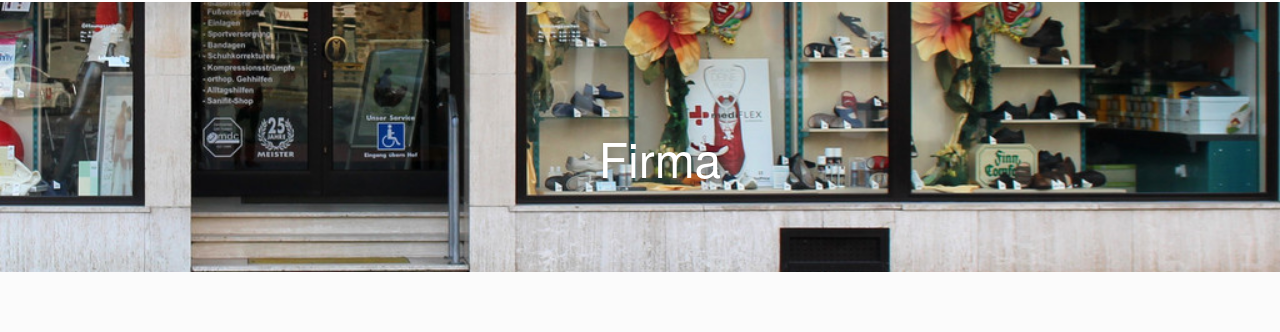
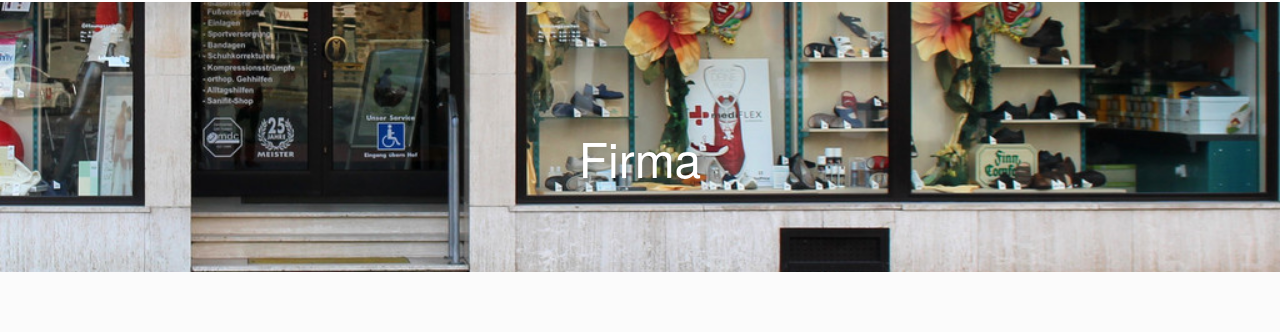
Before and after one commit to JohannesBorchard/Borchard-Orthopaedie, a Jekyll site: the page built from pages/firma.html, in a window 1280 px wide and 900 px high, scrolled down 495 px. Shown: the part 118-450 px from the top of the window. Built offline with Jekyll 4.4.1, drawn with Linux system fonts in a browser that asks for light colours.

Commit message:
Responsive Centering

```diff
--- a/_includes/css/header.css
+++ b/_includes/css/header.css
@@ -138,8 +138,15 @@
 }
 
 .header__text {
+    margin-bottom: 80px;
     margin-left: 40px;
-    margin-bottom: 80px;
+    margin-right: 40px;
+    text-align: center;
+}
+
+.header__text--left {
+    margin-left: 40px;
+    text-align: left;
 }
 
 .header__text h1, .header__text p {
@@ -176,10 +183,12 @@
         align-items: center;
         justify-content: flex-end;
         margin-top: 40px;
+        margin-right: 0;
     }
 
     .nav__menu-item {
         margin-bottom: 10px;
+        margin-right: 0;
     }
 
     .header__nav-bar {
--- a/pages/index.html
+++ b/pages/index.html
@@ -22,7 +22,7 @@ permalink: /
 
 	</nav>
 	<div class="header__image header__image--left header__image--home">
-	  <div class="header__text">
+	  <div class="header__text header__text--left">
 	    <h1>Walter Borchard</h1>
 	    <p>Orthopädie-Schuhtechnik und Sanitätshaus
 	    <br>Region Rhein-Lahn/Süd-Westerwald</p>
```
Also changed, not shown: Gemfile.lock.
